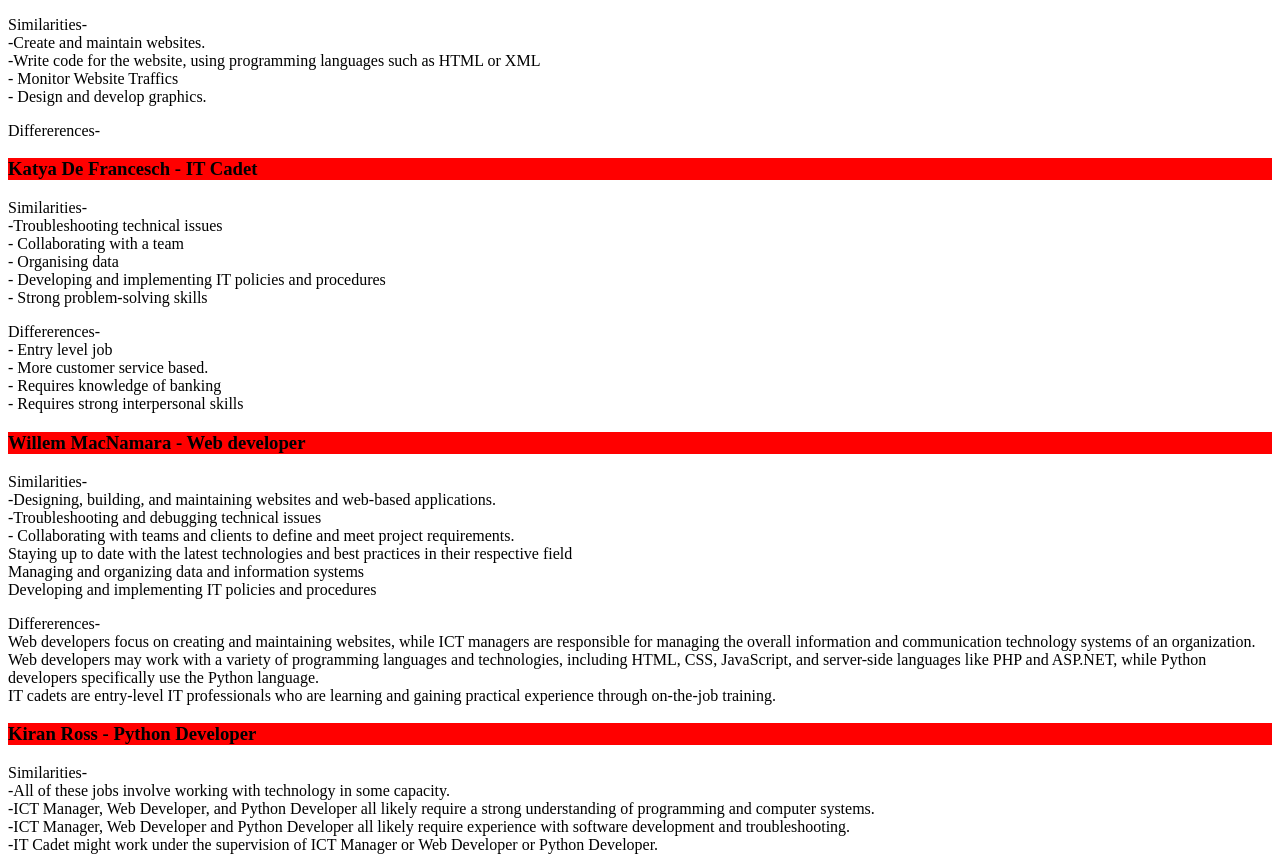
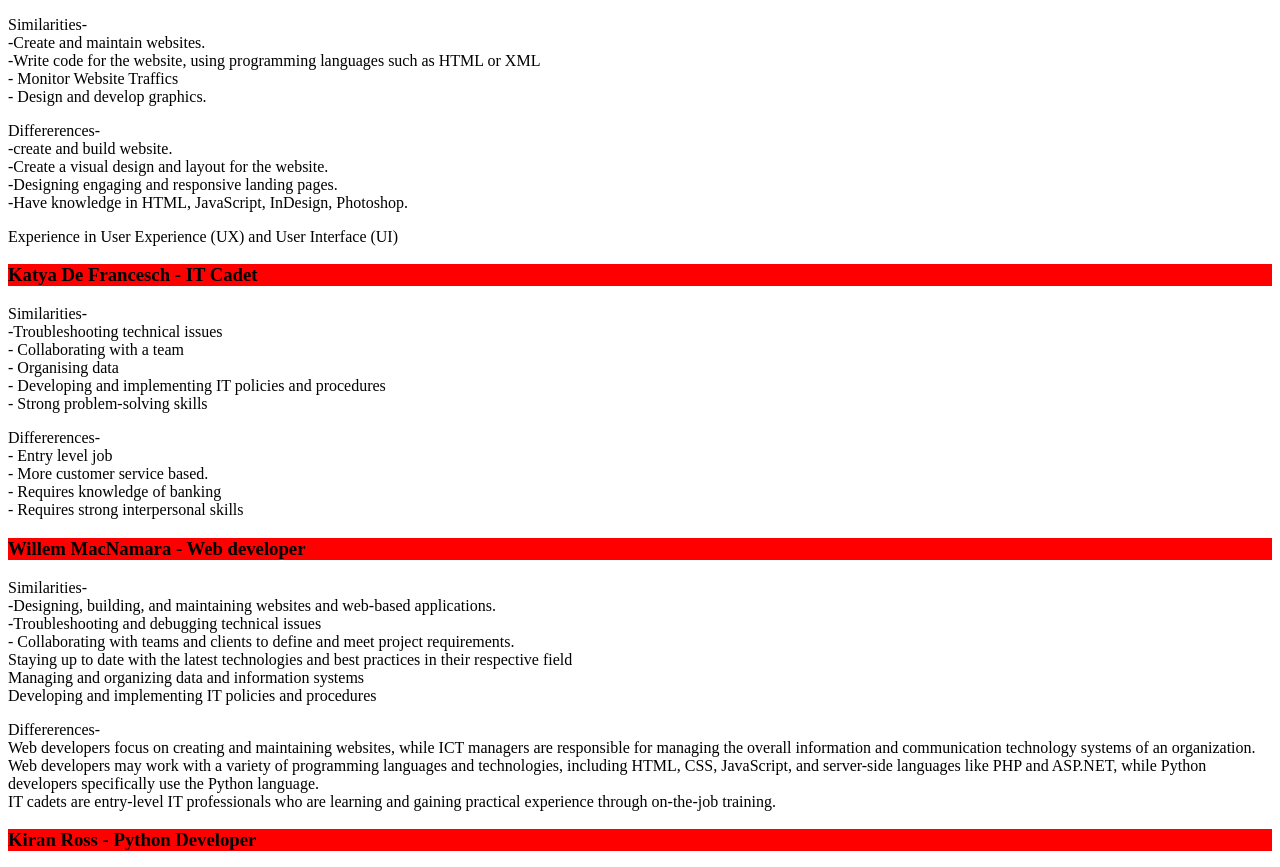
Before and after one commit to ClintJJenkins/PickedLast, a plain HTML site: page A2 Submission/index.html in a window 1280 px wide. Shown: the part 2869-3736 px from the top of the page. Drawn offline with Linux system fonts and the light colour scheme.

Commit message:
Update index.html

```diff
--- a/A2 Submission/index.html
+++ b/A2 Submission/index.html
@@ -92,7 +92,9 @@ Ideal Collaborator: The Innovator</p>
 
 <h3 style="background-color:red;">Bisharo Ahmed Muse - Web Developer</h3>
 <p>Similarities- <br> -Create and maintain websites.<br>-Write code for the website, using programming languages such as HTML or XML<br>-	Monitor Website Traffics<br>-	Design and develop graphics.  </p>
-<p>Differerences- </p>
+<p>Differerences- <br> -create and build website.<br>-Create a visual design and layout for the website.<br>-Designing engaging and responsive landing pages.<br>-Have knowledge in HTML, JavaScript, InDesign, Photoshop. </p>
+
+Experience in User Experience (UX) and User Interface (UI)                  </p>
 
 <h3 style="background-color:red;">Katya De Francesch - IT Cadet</h3>
 <p>Similarities- <br>-Troubleshooting technical issues<br>-	Collaborating with a team<br>-	Organising data<br>-	Developing and implementing IT policies and procedures<br>-	Strong problem-solving skills</p>
```
